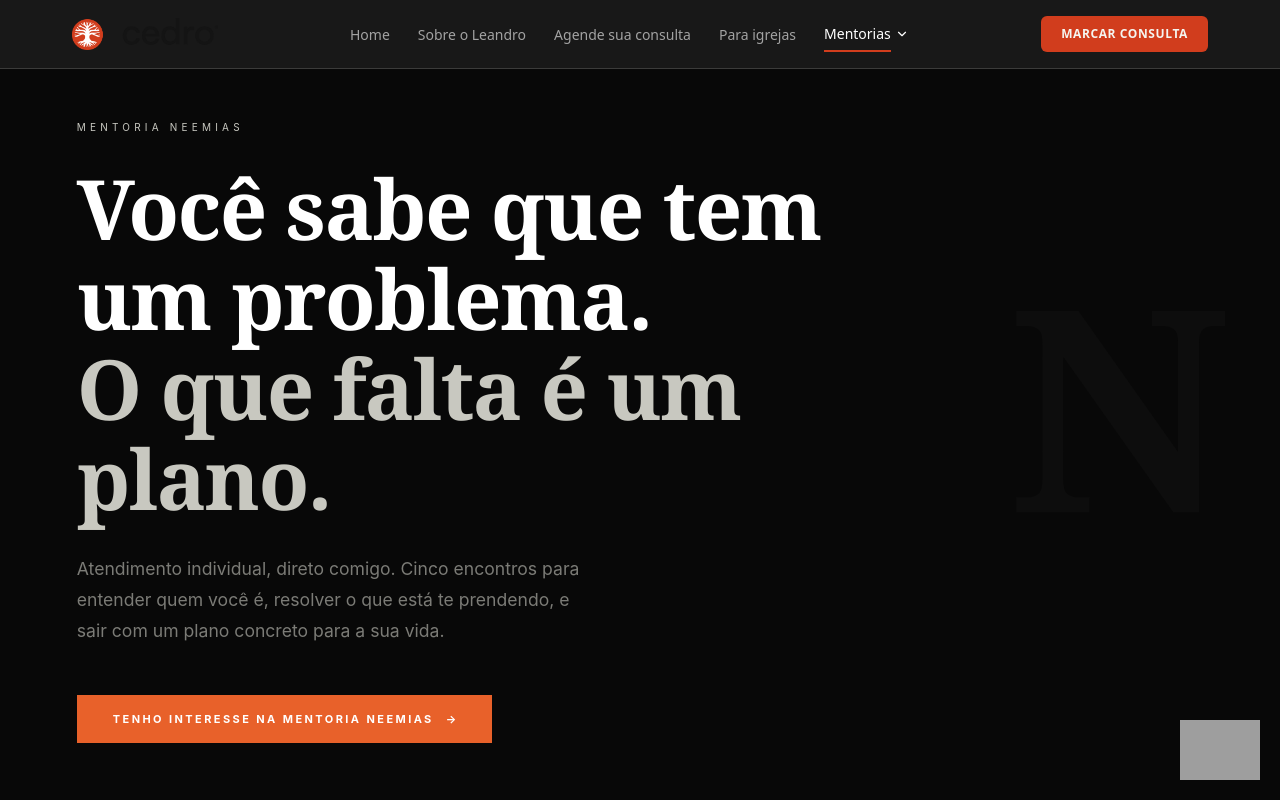
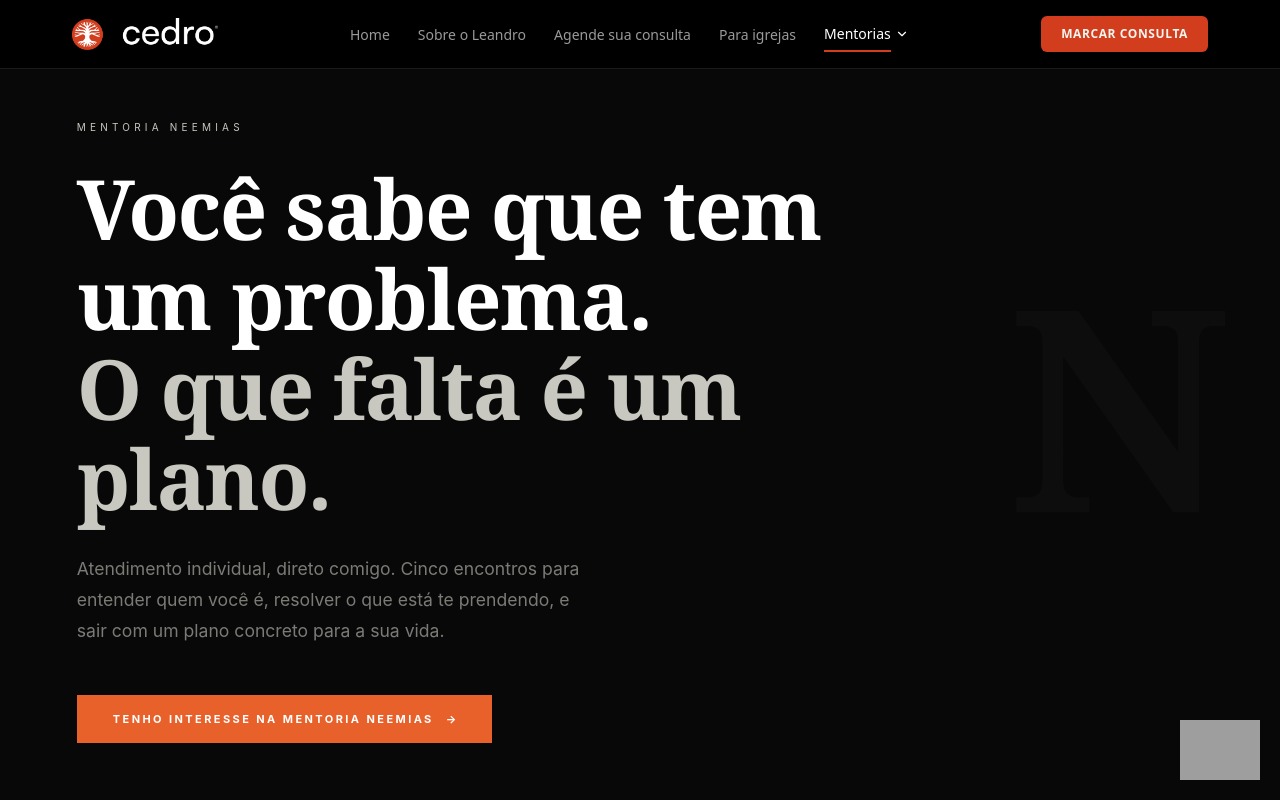
Before and after one commit to ocedro/ocedro2, a Next.js app: page /mentoria-neemias in a window 1280 px wide. Shown: the top 800 px of the page. Built offline with nearby package versions, Linux system fonts and the light colour scheme; grey boxes are pictures that could not be loaded.

Commit message:
navbar: logo branca e fundo preto em /lab, /fineias e /mentoria-neemias

```diff
--- a/components/logo.tsx
+++ b/components/logo.tsx
@@ -1,13 +1,13 @@
 import React from 'react';
 import Image from 'next/image';
 
-export function Logo({ className }: { className?: string }) {
+export function Logo({ className, white = false }: { className?: string; white?: boolean }) {
   return (
     <div className={`flex items-center ${className}`}>
       <Image
-        src="/cedro-logo-black.png"
+        src={white ? '/cedro-logo-white.png' : '/cedro-logo-black.png'}
         alt="Clínica Cedro"
-        width={1004}
+        width={1001}
         height={220}
         className="h-8 w-auto object-contain"
         priority
--- a/components/navbar.tsx
+++ b/components/navbar.tsx
@@ -62,16 +62,16 @@ export function Navbar() {
   const isDark     = isLab || isFineias || isNeemias;
 
   const navBg =
-    isLab     ? 'bg-[#006ede]/90 border-[#006ede]/40' :
+    isLab     ? 'bg-black/90 border-white/10' :
     isFineias ? 'bg-[#1e0c04]/90 border-[#c48f4b]/20' :
-    isNeemias ? 'bg-[#1a1a1a]/95 border-[#C8C8C0]/20' :
+    isNeemias ? 'bg-black/90 border-white/10' :
     'bg-cedro-white/88 border-cedro-clay/15';
 
   return (
     <nav className={`fixed top-0 left-0 right-0 z-50 py-4 backdrop-blur-xl border-b transition-all ${navBg}`}>
       <div className="max-w-[1200px] mx-auto px-5 md:px-8 flex items-center justify-between">
         <Link href="/" className="transition-opacity hover:opacity-90">
-          <Logo />
+          <Logo white={isDark} />
         </Link>
 
         {/* Desktop Links */}
```
Also changed, not shown: public/cedro-logo-white.png (added).
